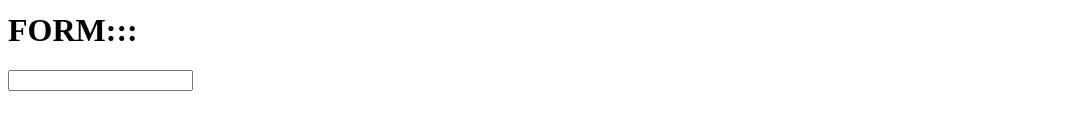
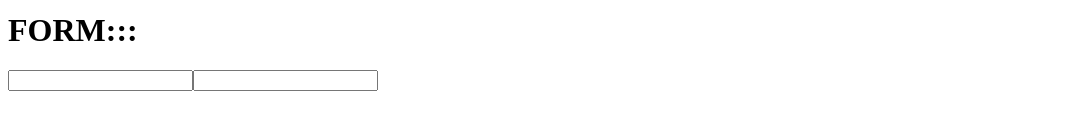
Before and after one commit to maheswar189/reactJsLearning, a React app: page / in a window 1280 px wide. Shown: the part 398-528 px from the top of the page, without its empty margins (0-1087 px from the left). Built offline with nearby package versions, Linux system fonts and the light colour scheme; the HTML template or start-up script is replaced by a standard one.

Commit message:
Using two input fields firstName,lastName

```diff
--- a/src/components/Form.jsx
+++ b/src/components/Form.jsx
@@ -1,7 +1,7 @@
 import { useState } from "react";
 
 export default function Form() {
-  const [name, setName] = useState("");
+  const [name, setName] = useState({ firstName: "", lastName: "" });
   //function handleChange(e) {
   // console.log(e.target.value);
   //setName(e.target.value);
@@ -16,10 +16,15 @@ export default function Form() {
           //   return handleChange(e);
           // }}
           onChange={(e) => {
-            setName(e.target.value);
+            setName({ firstName: e.target.value, lastName: "" });
           }}
           type="text"
-          value={name}
+          value={name.firstName}
+        ></input>
+        <input
+          type="text"
+          onChange={(e) => setName({ firstName: "", lastName: e.target.value })}
+          value={name.lastName}
         ></input>
       </form>
     </div>
```
